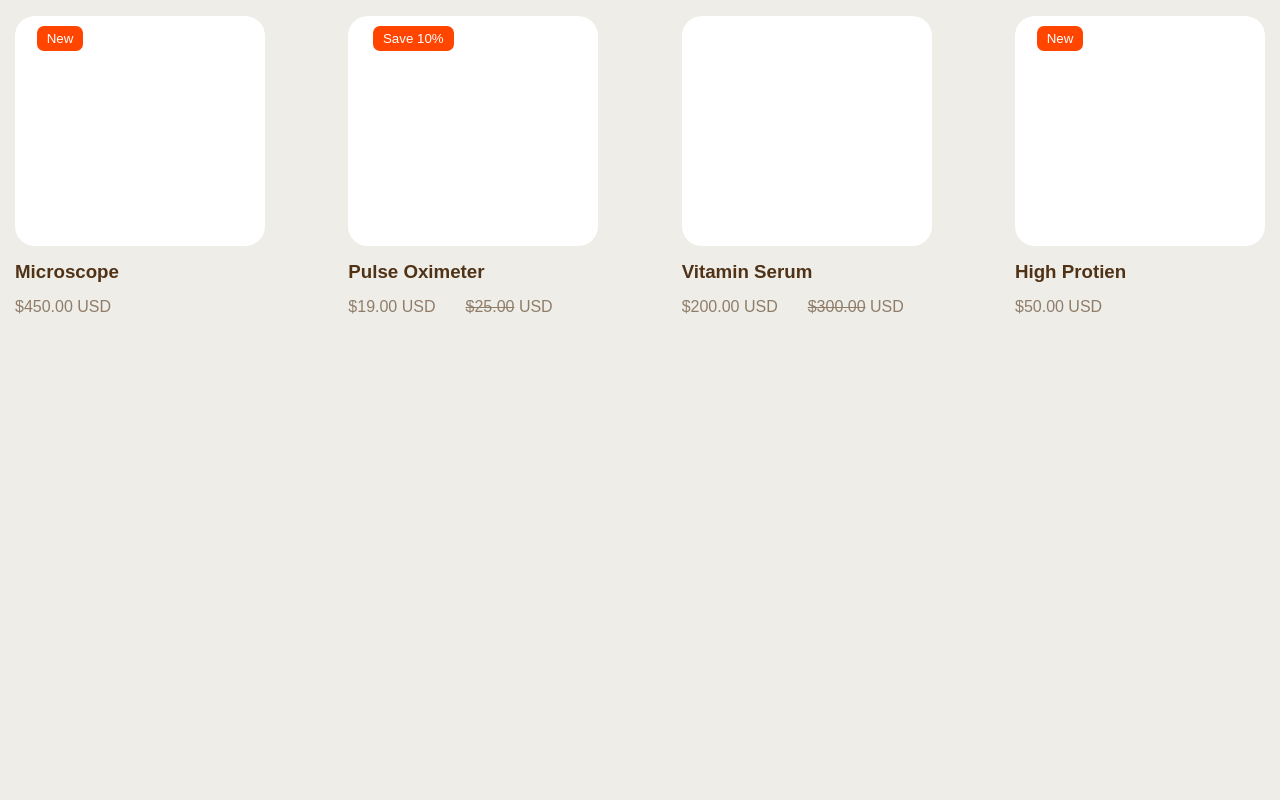
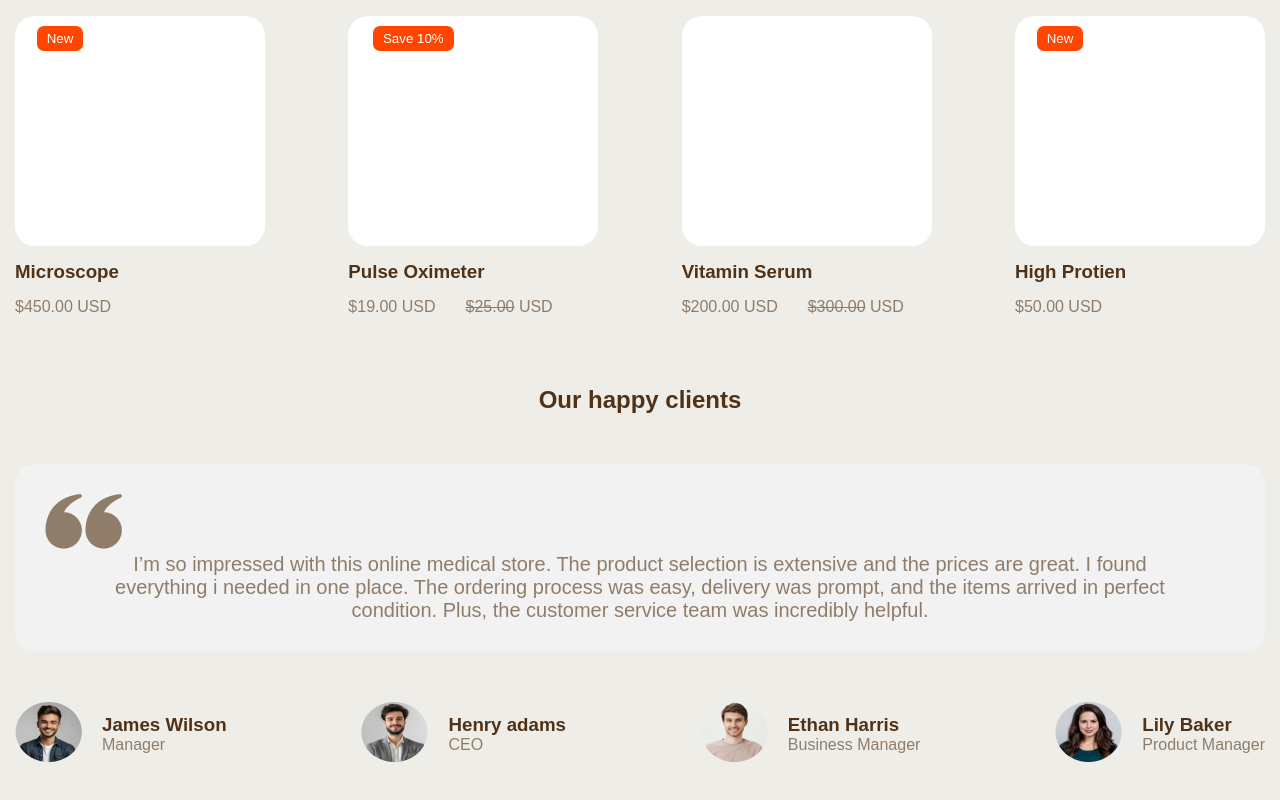
Before and after one commit to CseRashed/Tastk-2, a plain HTML site: page index.html in a window 1280 px wide. Shown: the part 1127-1927 px from the top of the page. Before the commit the page ends 1443 px from the top, so only its background shows below. Drawn offline with Linux system fonts and the light colour scheme; files that its build step writes are made by us from their sources.

Commit message:
create happy client section

```diff
--- a/index.html
+++ b/index.html
@@ -203,6 +203,54 @@
             </div>
             </div>
          </section>
+         <!-- ----------Happy Client Section Related---------- -->
+          <section style="width: 1250px; margin: 70px auto;">
+             <h1 style="text-align: center; color: #503217;">Our happy clients</h1>
+             <!-- ---testimonial--- -->
+             <div style="margin-top: 50px; background-color: #F2F2F2; border-radius: 20px; padding: 30px;">
+                <img src="./images/Vector.png" alt="">
+                <p style="text-align: center; font-size: 20px; color: #8F7D6A;">I’m so impressed with this online medical store. The product selection is extensive and the prices are great. I found <br> everything i needed in one place. The ordering process was easy, delivery was prompt, and the items arrived in perfect <br> condition. Plus, the customer service team was incredibly helpful.</p>
+             </div>
+             <!-- ---author--- -->
+             <div style="margin-top: 50px; display: flex; justify-content: space-between;">
+                <div style="display: flex; gap: 20px; align-items: center;">
+                    <div>
+                        <img src="./images/Mask1.png" alt="">
+                    </div>
+                    <div>
+                        <h3 style="color: #503217;">James Wilson</h3>
+                        <p style="color: #8F7D6A;">Manager</p>
+                    </div>
+                </div>
+                <div style="display: flex; gap: 20px; align-items: center;">
+                    <div>
+                        <img src="./images/Mask2.png" alt="">
+                    </div>
+                    <div>
+                        <h3 style="color: #503217;">Henry adams</h3>
+                        <p style="color: #8F7D6A;">CEO</p>
+                    </div>
+                </div>
+                <div style="display: flex; gap: 20px; align-items: center;">
+                    <div>
+                        <img src="./images/Mask3.png" alt="">
+                    </div>
+                    <div>
+                        <h3 style="color: #503217;">Ethan Harris</h3>
+                        <p style="color: #8F7D6A;">Business Manager</p>
+                    </div>
+                </div>
+                <div style="display: flex; gap: 20px; align-items: center;">
+                    <div>
+                        <img src="./images/Mask4.png" alt="">
+                    </div>
+                    <div>
+                        <h3 style="color: #503217;">Lily Baker</h3>
+                        <p style="color: #8F7D6A;">Product Manager</p>
+                    </div>
+                </div>
+             </div>
+          </section>
     </main>
     <footer>
 
```
Also changed, not shown: images/Mask1.png (added), images/Mask2.png (added), images/Mask3.png (added), images/Mask4.png (added), images/Vector.png (added), style.css (renamed from styles/style.css).
